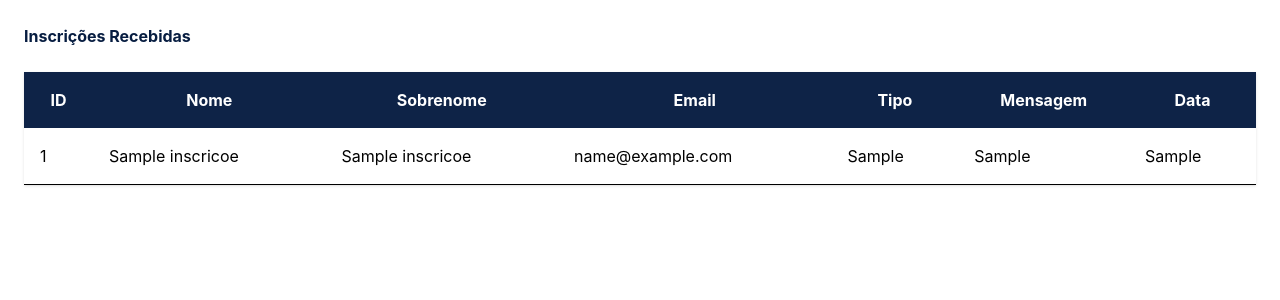
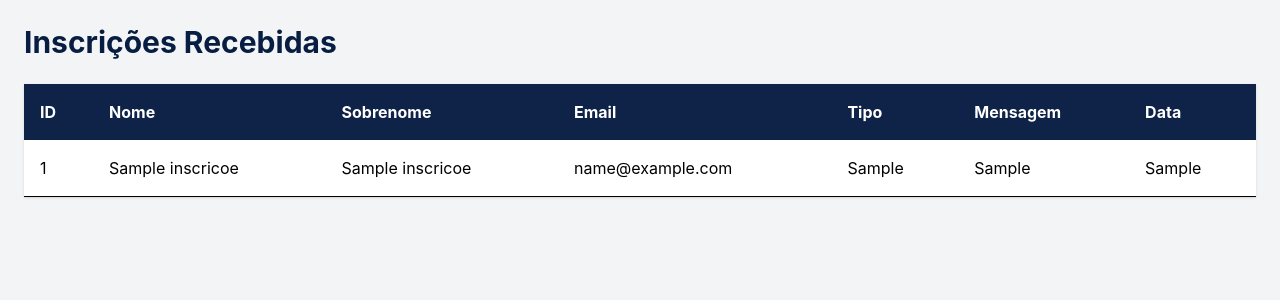
Before and after one commit to LuisGNespolo/InformativoSesc-Senac, a PHP site: page /admin.php in a window 1280 px wide. Shown: the top 300 px of the page. Run offline with PHP 8.4, Linux system fonts and the light colour scheme; tables that the repository leaves empty or names only in its code hold one stand-in row (values such as "Sample post").

Commit message:
pages php

```diff
--- a/admin.php
+++ b/admin.php
@@ -3,9 +3,7 @@
 require_once "conexao.php";
 
 $sql = "SELECT * FROM inscricoes ORDER BY data_envio DESC";
-
 $stmt = $pdo->query($sql);
-
 $inscricoes = $stmt->fetchAll(PDO::FETCH_ASSOC);
 
 ?>
@@ -68,5 +66,4 @@ $inscricoes = $stmt->fetchAll(PDO::FETCH_ASSOC);
         </div>
     </main>
 </body>
-
 </html>
--- a/assets/dist/output.css
+++ b/assets/dist/output.css
@@ -6,22 +6,15 @@
     --font-sans: -apple-system, BlinkMacSystemFont, "Segoe UI", Roboto, "Helvetica Neue",
       "Noto Sans", Arial, sans-serif, "Apple Color Emoji", "Segoe UI Emoji",
       "Segoe UI Symbol", "Noto Color Emoji";
-    --font-serif: ui-serif, Georgia, Cambria, "Times New Roman", Times, serif;
     --font-mono: ui-monospace, SFMono-Regular, Menlo, Monaco, Consolas, "Liberation Mono",
       "Courier New", monospace;
-    --color-orange-100: oklch(95.4% 0.038 75.164);
-    --color-orange-200: oklch(90.1% 0.076 70.697);
-    --color-orange-400: oklch(75% 0.183 55.934);
     --color-orange-500: oklch(70.5% 0.213 47.604);
     --color-orange-600: oklch(64.6% 0.222 41.116);
     --color-yellow-400: oklch(85.2% 0.199 91.936);
-    --color-yellow-500: oklch(79.5% 0.184 86.047);
-    --color-blue-400: oklch(70.7% 0.165 254.624);
     --color-blue-500: oklch(62.3% 0.214 259.815);
     --color-blue-600: oklch(54.6% 0.245 262.881);
     --color-blue-700: oklch(48.8% 0.243 264.376);
     --color-slate-50: oklch(98.4% 0.003 247.858);
-    --color-slate-200: oklch(92.9% 0.013 255.508);
     --color-slate-300: oklch(86.9% 0.022 252.894);
     --color-slate-900: oklch(20.8% 0.042 265.755);
     --color-gray-100: oklch(96.7% 0.003 264.542);
@@ -29,7 +22,6 @@
     --color-gray-400: oklch(70.7% 0.022 261.325);
     --color-gray-500: oklch(55.1% 0.027 264.364);
     --color-gray-600: oklch(44.6% 0.03 256.802);
-    --color-gray-800: oklch(27.8% 0.033 256.848);
     --color-neutral-700: oklch(37.1% 0 none);
     --color-neutral-900: oklch(20.5% 0 none);
     --color-black: #000;
@@ -67,7 +59,6 @@
     --leading-relaxed: 1.625;
     --radius-md: 0.375rem;
     --radius-xl: 0.75rem;
-    --radius-2xl: 1rem;
     --default-transition-duration: 150ms;
     --default-transition-timing-function: cubic-bezier(0.4, 0, 0.2, 1);
     --default-font-family: var(--font-sans);
@@ -348,12 +339,6 @@
   .inline-block {
     display: inline-block;
   }
-<<<<<<< HEAD
-  .table {
-    display: table;
-  }
-=======
->>>>>>> 7da4fb4a3720f84ba1f27ba3463dc2055242a96b
   .size-4 {
     width: calc(var(--spacing) * 4);
     height: calc(var(--spacing) * 4);
@@ -403,9 +388,6 @@
   }
   .max-w-\[210px\] {
     max-width: 210px;
-  }
-  .max-w-\[300px\] {
-    max-width: 300px;
   }
   .max-w-\[1050px\] {
     max-width: 1050px;
@@ -553,12 +535,6 @@
   .bg-\[\#faf9f5\] {
     background-color: #faf9f5;
   }
-<<<<<<< HEAD
-  .bg-black {
-    background-color: var(--color-black);
-  }
-=======
->>>>>>> 7da4fb4a3720f84ba1f27ba3463dc2055242a96b
   .bg-black\/50 {
     background-color: color-mix(in srgb, #000 50%, transparent);
     @supports (color: color-mix(in lab, red, red)) {
@@ -568,12 +544,9 @@
   .bg-blue-600 {
     background-color: var(--color-blue-600);
   }
-<<<<<<< HEAD
   .bg-gray-100 {
     background-color: var(--color-gray-100);
   }
-=======
->>>>>>> 7da4fb4a3720f84ba1f27ba3463dc2055242a96b
   .bg-orange-500 {
     background-color: var(--color-orange-500);
   }
@@ -659,15 +632,16 @@
   .text-center {
     text-align: center;
   }
-<<<<<<< HEAD
   .text-left {
     text-align: left;
   }
-=======
->>>>>>> 7da4fb4a3720f84ba1f27ba3463dc2055242a96b
   .text-2xl {
     font-size: var(--text-2xl);
     line-height: var(--tw-leading, var(--text-2xl--line-height));
+  }
+  .text-3xl {
+    font-size: var(--text-3xl);
+    line-height: var(--tw-leading, var(--text-3xl--line-height));
   }
   .text-4xl {
     font-size: var(--text-4xl);
@@ -820,20 +794,10 @@
   .uppercase {
     text-transform: uppercase;
   }
-<<<<<<< HEAD
-  .underline {
-    text-decoration-line: underline;
-  }
   .shadow {
     --tw-shadow: 0 1px 3px 0 var(--tw-shadow-color, rgb(0 0 0 / 0.1)), 0 1px 2px -1px var(--tw-shadow-color, rgb(0 0 0 / 0.1));
     box-shadow: var(--tw-inset-shadow), var(--tw-inset-ring-shadow), var(--tw-ring-offset-shadow), var(--tw-ring-shadow), var(--tw-shadow);
   }
-  .outline {
-    outline-style: var(--tw-outline-style);
-    outline-width: 1px;
-  }
-=======
->>>>>>> 7da4fb4a3720f84ba1f27ba3463dc2055242a96b
   .transition {
     transition-property: color, background-color, border-color, outline-color, text-decoration-color, fill, stroke, --tw-gradient-from, --tw-gradient-via, --tw-gradient-to, opacity, box-shadow, transform, translate, scale, rotate, filter, -webkit-backdrop-filter, backdrop-filter, display, content-visibility, overlay, pointer-events;
     transition-timing-function: var(--tw-ease, var(--default-transition-timing-function));
@@ -1138,28 +1102,6 @@
   syntax: "*";
   inherits: false;
 }
-<<<<<<< HEAD
-=======
-@property --tw-duration {
-  syntax: "*";
-  inherits: false;
-}
-@property --tw-scale-x {
-  syntax: "*";
-  inherits: false;
-  initial-value: 1;
-}
-@property --tw-scale-y {
-  syntax: "*";
-  inherits: false;
-  initial-value: 1;
-}
-@property --tw-scale-z {
-  syntax: "*";
-  inherits: false;
-  initial-value: 1;
-}
->>>>>>> 7da4fb4a3720f84ba1f27ba3463dc2055242a96b
 @property --tw-shadow {
   syntax: "*";
   inherits: false;
@@ -1225,11 +1167,6 @@
   inherits: false;
   initial-value: 0 0 #0000;
 }
-@property --tw-outline-style {
-  syntax: "*";
-  inherits: false;
-  initial-value: solid;
-}
 @property --tw-duration {
   syntax: "*";
   inherits: false;
@@ -1266,13 +1203,6 @@
       --tw-leading: initial;
       --tw-font-weight: initial;
       --tw-tracking: initial;
-<<<<<<< HEAD
-=======
-      --tw-duration: initial;
-      --tw-scale-x: 1;
-      --tw-scale-y: 1;
-      --tw-scale-z: 1;
->>>>>>> 7da4fb4a3720f84ba1f27ba3463dc2055242a96b
       --tw-shadow: 0 0 #0000;
       --tw-shadow-color: initial;
       --tw-shadow-alpha: 100%;
@@ -1287,7 +1217,6 @@
       --tw-ring-offset-width: 0px;
       --tw-ring-offset-color: #fff;
       --tw-ring-offset-shadow: 0 0 #0000;
-      --tw-outline-style: solid;
       --tw-duration: initial;
       --tw-scale-x: 1;
       --tw-scale-y: 1;
--- a/cadastro.php
+++ b/cadastro.php
@@ -23,7 +23,6 @@ if ($_SERVER["REQUEST_METHOD"] === "POST") {
                 (:nome, :sobrenome, :email, :senha)";
 
         $stmt = $pdo->prepare($sql);
-
         $stmt->execute([
             ":nome" => $nome,
             ":sobrenome" => $sobrenome,
@@ -36,7 +35,6 @@ if ($_SERVER["REQUEST_METHOD"] === "POST") {
     } catch (PDOException $erro) {
 
         $mensagem = "Este email já está cadastrado.";
-
     }
 }
 ?>
--- a/conexao.php
+++ b/conexao.php
@@ -13,9 +13,7 @@ try {
     );
 
     $pdo->setAttribute(PDO::ATTR_ERRMODE, PDO::ERRMODE_EXCEPTION);
-
 } catch (PDOException $erro) {
-
     die("Erro na conexão: " . $erro->getMessage());
 
 }
--- a/logout.php
+++ b/logout.php
@@ -1,11 +1,6 @@
 <?php
-
 session_start();
-
 session_unset();
-
 session_destroy();
-
 header("Location: index.php");
-
 exit;
--- a/salvar_inscricao.php
+++ b/salvar_inscricao.php
@@ -18,7 +18,6 @@ if ($_SERVER["REQUEST_METHOD"] === "POST") {
                 (:nome, :sobrenome, :email, :tipo, :mensagem)";
 
         $stmt = $pdo->prepare($sql);
-
         $stmt->bindParam(":nome", $nome);
         $stmt->bindParam(":sobrenome", $sobrenome);
         $stmt->bindParam(":email", $email);
```
Also changed, not shown: login.php (+0 -19 lines).
